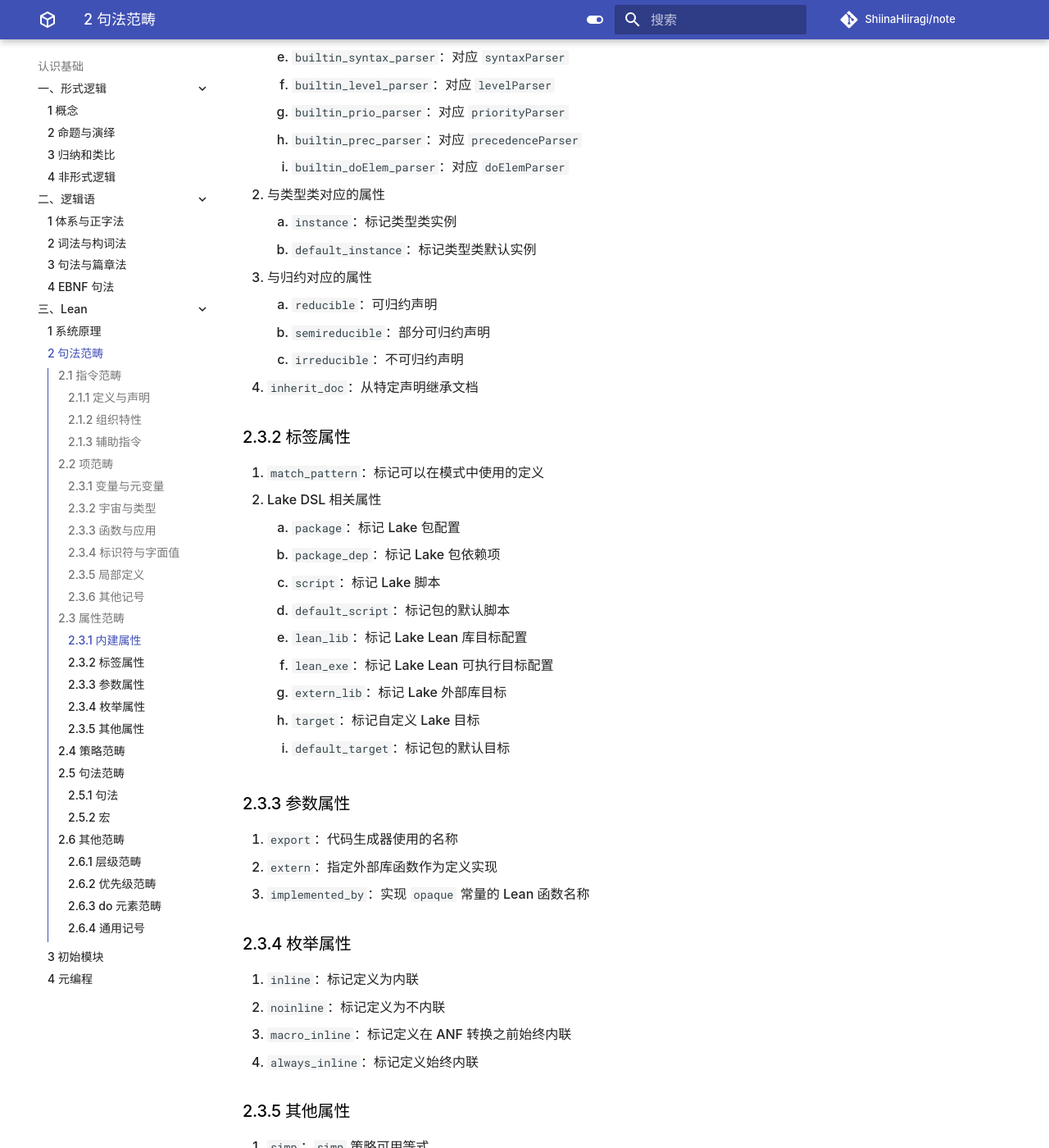
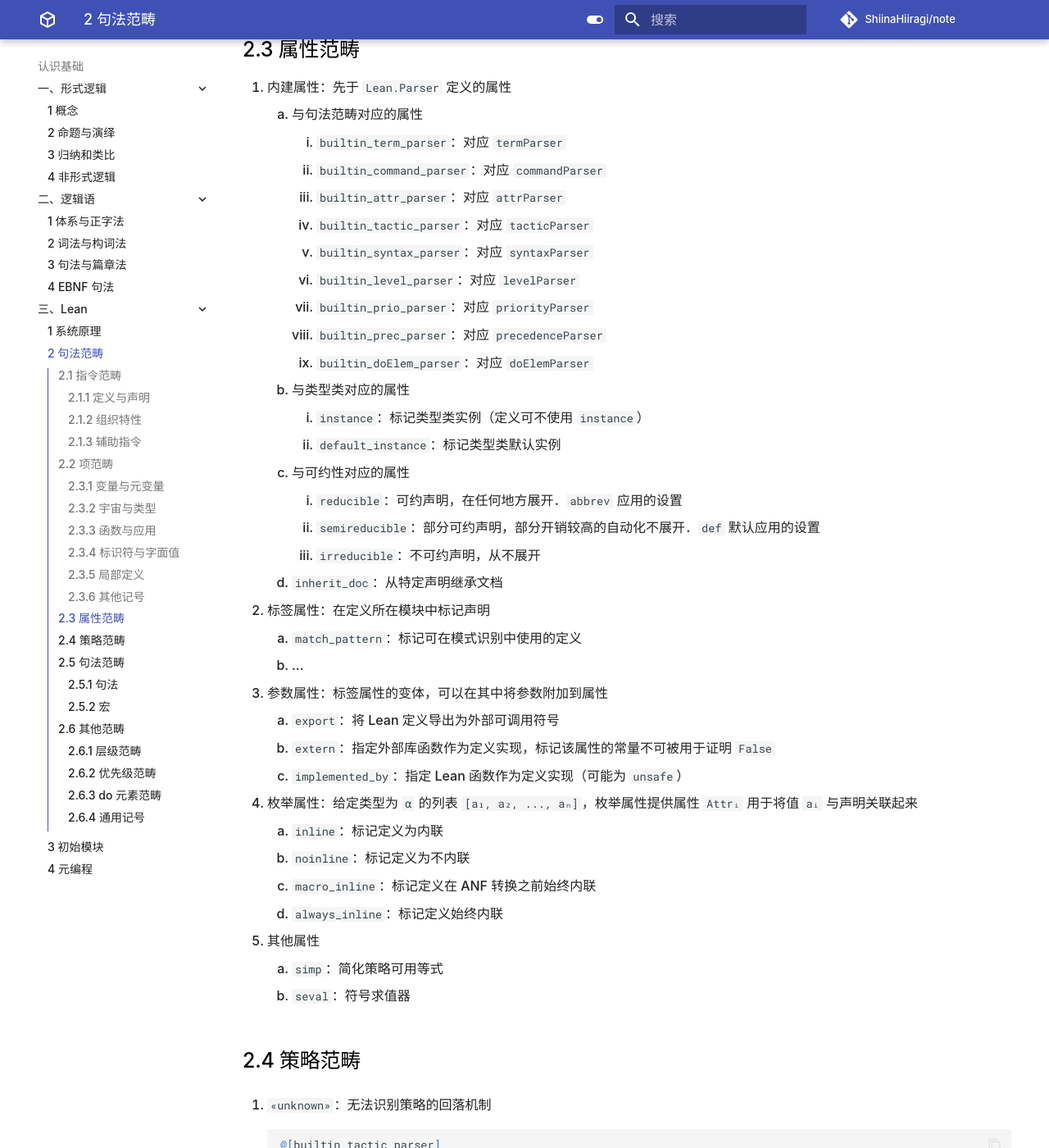
Before and after one commit to ShiinaHiiragi/note, an MkDocs documentation site: the page built from docs/cogn/lean/cat.md, in a window 1280 px wide and 1400 px high, scrolled down 23454 px. Shown: the whole window at 82% size. Built offline with MkDocs 1.6.1 and Material for MkDocs 9.7.7, drawn with Linux system fonts in a browser that asks for light colours; comment, search, counter and statistics services are not loaded; some of the changed text lies outside the part shown.

Commit message:
stage cat

````diff
--- a/docs/cogn/lean/cat.md
+++ b/docs/cogn/lean/cat.md
@@ -133,7 +133,16 @@
           >> declVal
         ```
 
-    4. `«instance»`：类型类重载实例
+    4. `«opaque»`：不透明常量．不执行类型检查，未提供值时利用 `Inhabited` 类型类创建默认值
+
+        ```lean
+        def «opaque» := leading_parser "opaque "
+          >> recover declId skipUntilWsOrDelim
+          >> ppIndent declSig
+          >> optional declValSimple
+        ```
+
+    5. `«instance»`：类型类重载实例
 
         ```lean
         def «instance» := leading_parser Term.attrKind
@@ -144,7 +153,7 @@
           >> declVal
         ```
 
-    5. `«axiom»`：声明公理，可能破坏逻辑一致性
+    6. `«axiom»`：声明公理，可能破坏逻辑一致性
 
         ```lean
         def «axiom» := leading_parser "axiom "
@@ -404,13 +413,25 @@
           >> "] "
         ```
 
-    3. `visibility`：修改定义在命名空间外的可见性
+    3. `visibility`：修改定义在命名空间外的可见性，本质是阻止 Lean 创建较短的别名
 
         ```lean
         def «private» := leading_parser "private "
         def «protected» := leading_parser "protected "
 
         def visibility := «private» <|> «protected»
+        ```
+
+    4. `«unsafe»`：使用了不安全特性的函数．普通函数不能直接调用 `unsafe` 函数
+
+        ```lean
+        def «unsafe» := leading_parser "unsafe "
+        ```
+
+    5. `«partial»`：非全函数，即不一定停机的函数
+
+        ```lean
+        def «partial» := leading_parser "partial "
         ```
 
 4. 变量声明
@@ -455,6 +476,7 @@
 
         1. Lean 中的每个名称都位于一个命名空间，且多层命名空间可被直接定义
         2. 命名空间名称仅用作前缀，不假设本身是否被定义
+        3. `_root_` 是系统保留命名空间，用于显式指明空前缀
 
     2. `«section»`：小节，限制 `variable` 的作用范围
 
@@ -475,7 +497,7 @@
           >> optional (ppSpace >> checkColGt >> ident)
         ```
 
-    4. `«set_option»`：改变 Lean 行为，生效范围到命名空间或小节的 `end` 或文件尾
+    4. `«set_option»`：改变 Lean 行为，生效范围限制在命名空间、小节或文件内
 
         ```lean
         @[builtin_command_parser]
@@ -485,7 +507,7 @@
           >> optionValue
         ```
 
-    5. `«attribute»`：将属性的范围限制在当前小节或文件中
+    5. `«attribute»`：在定义外指定属性，生效范围限制在命名空间、小节或文件内
 
         ```lean
         def eraseAttr := leading_parser "-" >> rawIdent
@@ -499,7 +521,7 @@
         ```
 
 2. `«open»` 与 `«export»`
-    1. `«open»`：在不显式指定的情况下使用对应命名空间内的名称
+    1. `«open»`：在不显式指定的情况下使用对应命名空间内的名称，本质为常量创建了别名
 
         ```lean
         def openHiding := leading_parser ppSpace
@@ -533,8 +555,10 @@
         def «open» := leading_parser withPosition ("open" >> openDecl)
         ```
 
-        1. `openSimple`：打开命名空间
-        2. `openOnly`：仅打开命名空间内的特定名称
+        1. `openHiding`：打开命名空间，除了指定名称
+        2. `openRenaming`：仅打开命名空间内的特定名称，并为指定名称重命名
+        3. `openOnly`：仅打开命名空间内的特定名称
+        4. `openSimple`：打开命名空间
 
     2. `export Some.Namespace (name₁ name₂)` 使得 `name₁` 与 `name₂`
         1. 在当前命名空间无需前缀 `Some.Namespace` 即可访问
@@ -1186,59 +1210,40 @@
     3. `decreasingBy`：手动证明终止参数，在每次递归调用时都会减少
 
 ## 2.3 属性范畴
-- 与 Lean 声明关联的元数据
-    1. 内建属性：先于 `Lean.Parser` 定义的属性
-    2. 标签属性：在定义所在模块中标记声明
-    3. 参数属性：标签属性的变体，可以在其中将参数附加到属性
-    4. 枚举属性：给定类型为 `α` 的列表 `[a₁, a₂, ..., aₙ]`，枚举属性提供属性 `Attrᵢ` 用于将值 `aᵢ` 与声明关联起来
-
-### 2.3.1 内建属性
-1. 与句法范畴对应的属性
-    1. `builtin_term_parser`：对应 `termParser`
-    2. `builtin_command_parser`：对应 `commandParser`
-    3. `builtin_attr_parser`：对应 `attrParser`
-    4. `builtin_tactic_parser`：对应 `tacticParser`
-    5. `builtin_syntax_parser`：对应 `syntaxParser`
-    6. `builtin_level_parser`：对应 `levelParser`
-    7. `builtin_prio_parser`：对应 `priorityParser`
-    8. `builtin_prec_parser`：对应 `precedenceParser`
-    9. `builtin_doElem_parser`：对应 `doElemParser`
-2. 与类型类对应的属性
-    1. `instance`：标记类型类实例
-    2. `default_instance`：标记类型类默认实例
-3. 与归约对应的属性
-    1. `reducible`：可归约声明
-    2. `semireducible`：部分可归约声明
-    3. `irreducible`：不可归约声明
-4. `inherit_doc`：从特定声明继承文档
-
-### 2.3.2 标签属性
-1. `match_pattern`：标记可以在模式中使用的定义
-2. Lake DSL 相关属性
-    1. `package`：标记 Lake 包配置
-    2. `package_dep`：标记 Lake 包依赖项
-    3. `script`：标记 Lake 脚本
-    4. `default_script`：标记包的默认脚本
-    5. `lean_lib`：标记 Lake Lean 库目标配置
-    6. `lean_exe`：标记 Lake Lean 可执行目标配置
-    7. `extern_lib`：标记 Lake 外部库目标
-    8. `target`：标记自定义 Lake 目标
-    9. `default_target`：标记包的默认目标
-
-### 2.3.3 参数属性
-1. `export`：代码生成器使用的名称
-2. `extern`：指定外部库函数作为定义实现
-3. `implemented_by`：实现 `opaque` 常量的 Lean 函数名称
-
-### 2.3.4 枚举属性
-1. `inline`：标记定义为内联
-2. `noinline`：标记定义为不内联
-3. `macro_inline`：标记定义在 ANF 转换之前始终内联
-4. `always_inline`：标记定义始终内联
-
-### 2.3.5 其他属性
-1. `simp`：`simp` 策略可用等式
-2. `seval`：符号求值器
+1. 内建属性：先于 `Lean.Parser` 定义的属性
+    1. 与句法范畴对应的属性
+        1. `builtin_term_parser`：对应 `termParser`
+        2. `builtin_command_parser`：对应 `commandParser`
+        3. `builtin_attr_parser`：对应 `attrParser`
+        4. `builtin_tactic_parser`：对应 `tacticParser`
+        5. `builtin_syntax_parser`：对应 `syntaxParser`
+        6. `builtin_level_parser`：对应 `levelParser`
+        7. `builtin_prio_parser`：对应 `priorityParser`
+        8. `builtin_prec_parser`：对应 `precedenceParser`
+        9. `builtin_doElem_parser`：对应 `doElemParser`
+    2. 与类型类对应的属性
+        1. `instance`：标记类型类实例（定义可不使用 `instance`）
+        2. `default_instance`：标记类型类默认实例
+    3. 与可约性对应的属性
+        1. `reducible`：可约声明，在任何地方展开．`abbrev` 应用的设置
+        2. `semireducible`：部分可约声明，部分开销较高的自动化不展开．`def` 默认应用的设置
+        3. `irreducible`：不可约声明，从不展开
+    4. `inherit_doc`：从特定声明继承文档
+2. 标签属性：在定义所在模块中标记声明
+    1. `match_pattern`：标记可在模式识别中使用的定义
+    2. ...
+3. 参数属性：标签属性的变体，可以在其中将参数附加到属性
+    1. `export`：将 Lean 定义导出为外部可调用符号
+    2. `extern`：指定外部库函数作为定义实现，标记该属性的常量不可被用于证明 `False`
+    3. `implemented_by`：指定 Lean 函数作为定义实现（可能为 `unsafe`）
+4. 枚举属性：给定类型为 `α` 的列表 `[a₁, a₂, ..., aₙ]`，枚举属性提供属性 `Attrᵢ` 用于将值 `aᵢ` 与声明关联起来
+    1. `inline`：标记定义为内联
+    2. `noinline`：标记定义为不内联
+    3. `macro_inline`：标记定义在 ANF 转换之前始终内联
+    4. `always_inline`：标记定义始终内联
+5. 其他属性
+    1. `simp`：简化策略可用等式
+    2. `seval`：符号求值器
 
 ## 2.4 策略范畴
 1. `«unknown»`：无法识别策略的回落机制
````
Also changed, not shown: other parts of docs/cogn/lean/cat.md (+4 -4 lines), docs/cogn/lean/sys.md (+1 -1 lines).
